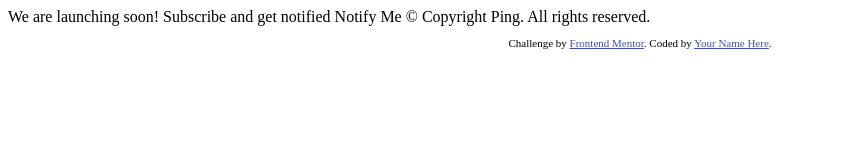
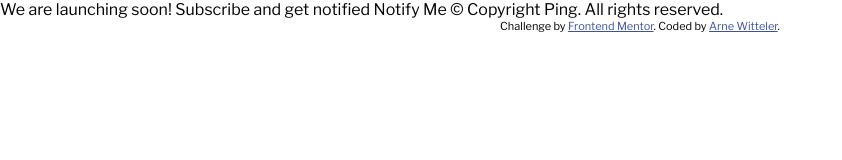
Before and after one commit to arne-witteler/ping-landing-page, a plain HTML site: page index.html in a window 1280 px wide. Shown: the whole page, without its empty margins (0-842 px from the left). Drawn offline with nearby package versions, Linux system fonts and the light colour scheme.

Commit message:
refactor: update README structure and remove outdated file; add initital styles and script file

```diff
--- a/index.html
+++ b/index.html
@@ -2,17 +2,11 @@
 <html lang="en">
   <head>
     <meta charset="UTF-8">
-  <meta name="viewport" content="width=device-width, initial-scale=1.0"> <!-- displays site properly based on user's device -->
-
+    <meta name="viewport" content="width=device-width, initial-scale=1.0">
+    <link rel="stylesheet" href="styles/styles.css">
     <link rel="icon" type="image/png" sizes="32x32" href="./images/favicon-32x32.png">
-
     <title>Frontend Mentor | Ping coming soon page</title>
-
-  <!-- Feel free to remove these styles or customise in your own stylesheet 👍 -->
-  <style>
-    .attribution { font-size: 11px; text-align: center; }
-    .attribution a { color: hsl(228, 45%, 44%); }
-  </style>
+    <script src="script.js" defer></script>
   </head>
   <body>
 
@@ -27,7 +21,7 @@
   <footer>
       <p class="attribution">
       Challenge by <a href="https://www.frontendmentor.io?ref=challenge" target="_blank">Frontend Mentor</a>.
-      Coded by <a href="#">Your Name Here</a>.
+      Coded by <a href="https://github.com/arne-witteler">Arne Witteler</a>.
     </p>
     </footer>
   </body>
--- /dev/null
+++ b/styles/styles.css
@@ -0,0 +1,16 @@
+@import url(variables.css);
+
+* {
+  box-sizing: border-box;
+  margin: 0;
+  padding: 0;
+  font-family: var(--font-family-sans);
+}
+
+.attribution {
+  font-size: 11px;
+  text-align: center;
+}
+.attribution a {
+  color: hsl(228, 45%, 44%);
+}
```
Also changed, not shown: script.js (added), 3 other files. Lines whose indentation alone changed are shown as unchanged.
